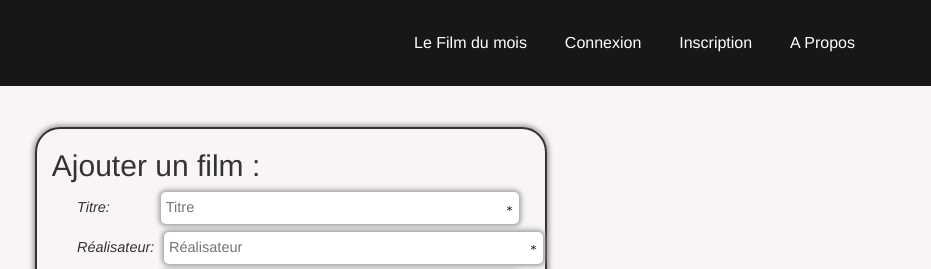
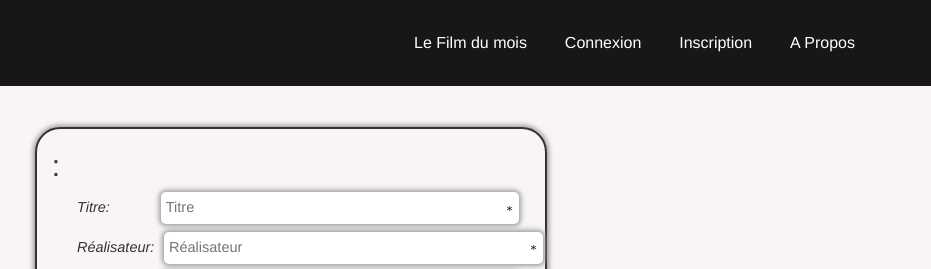
Before and after one commit to Lille-City-Cine-Club/L3C_V2, a website: page public/views/index.html at #/newSuggestion in a window 1280 px wide. Shown: the top 269 px of the page, 349-1280 px from the left. Drawn offline with Linux system fonts and the light colour scheme; no server answers; files whose address does not match are found by name.

Commit message:
improved suggestion template for reutilisation
added a variable title in the scope so we can re-use this template

```diff
--- a/public/views/newSuggestion.html
+++ b/public/views/newSuggestion.html
@@ -4,7 +4,7 @@
     <div id="error" class="error" ng-show="error" >{{errorMessage}}</div>
     <div id="form">
         <form name="formNewSuggestion" id="formFilm" ng-submit="processNewSuggestion()" novalidate>
-            <h2> Ajouter un film : </h2>
+            <h2> {{title}} : </h2>
             <ul>
                 <li id="Title" >
                     <label class="description" >Titre: </label>
```
